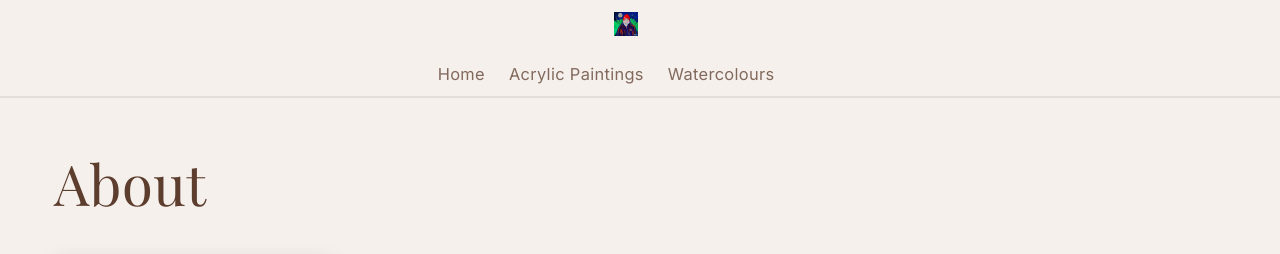
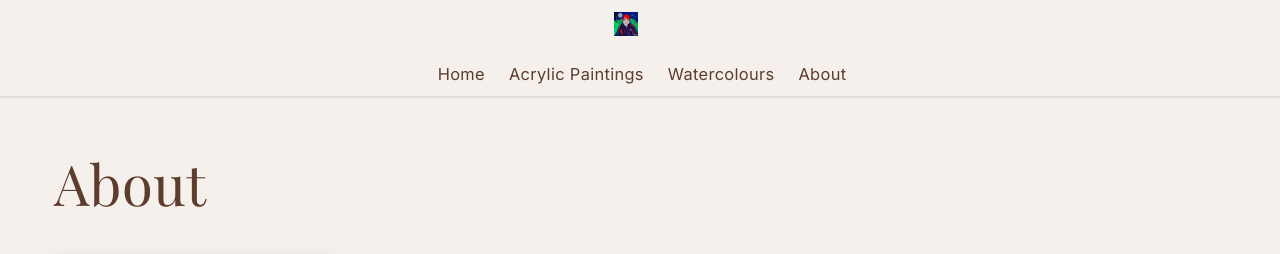
Before and after one commit to JonathanCGill/Jono-The-Artist, an MkDocs documentation site: the page built from docs/about.md, in a window 1280 px wide. Shown: the top 254 px of the page. Built offline with MkDocs 1.6.1 and Material for MkDocs 9.7.7, drawn with Linux system fonts in a browser that asks for light colours.

Commit message:
Make all nav tab links always visible including active page
MkDocs Material hides/dims the active tab link. Force opacity: 1 and
color on all tab links so Home and every other link is always visible
regardless of which page you're on.

https://claude.ai/code/session_01AFSRDZ44oT5PwpMo6g4dic

```diff
--- a/docs/stylesheets/custom.css
+++ b/docs/stylesheets/custom.css
@@ -81,16 +81,16 @@ body,
 }
 
 .md-tabs__link {
-  color: #5c3d2e;
+  color: #5c3d2e !important;
   font-size: 0.82rem;
   letter-spacing: 0.02em;
-  opacity: 0.75;
+  opacity: 1 !important;
 }
 
 .md-tabs__link--active,
 .md-tabs__link:hover {
-  color: #8b4513;
-  opacity: 1;
+  color: #8b4513 !important;
+  opacity: 1 !important;
 }
 
 /* Ellipsis icon in header */
```
